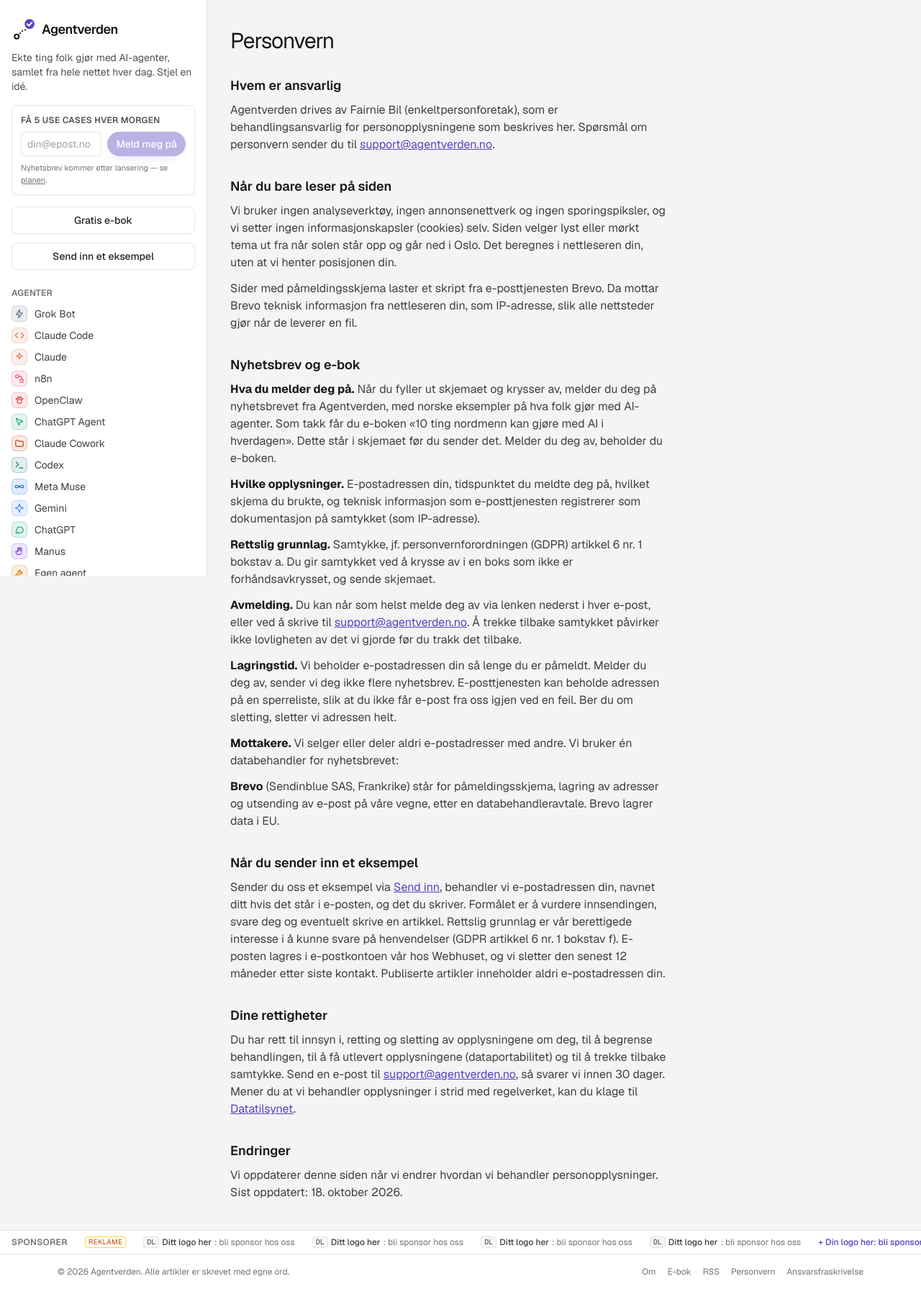
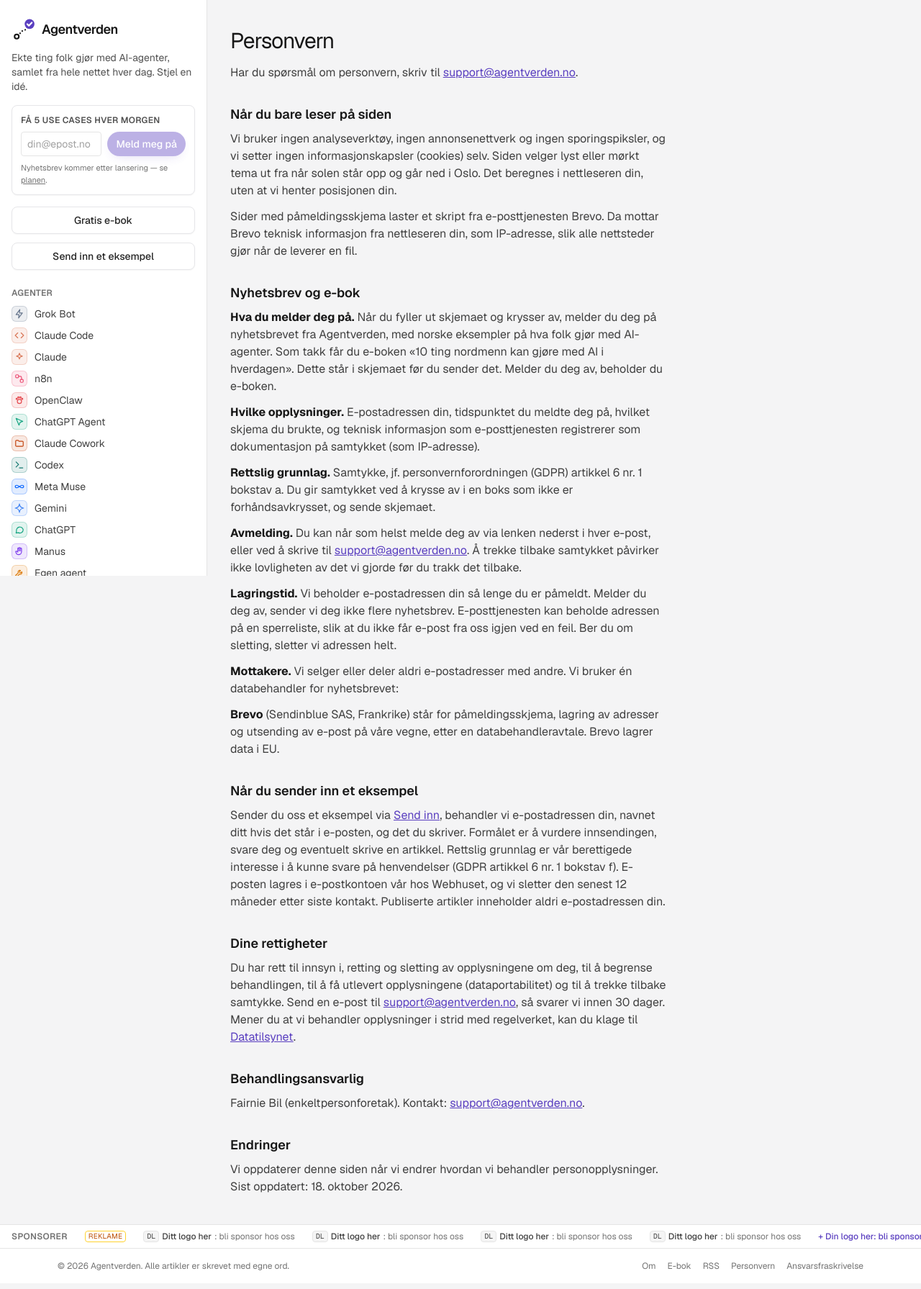
Before and after one commit to Lise-KI/agentverden, a Next.js app: page /personvern in a window 1280 px wide. Shown: the whole page at 72% size. Built offline with nearby package versions, Linux system fonts and the light colour scheme.

Commit message:
Personvern: flytt behandlingsansvarlig til en kort linje nederst
Co-Authored-By: Claude Opus 5.5 <noreply@anthropic.com>
Claude-Session: https://claude.ai/code/session_011SA7d6mQTL3dwGya4JsLJm

```diff
--- a/src/app/personvern/page.tsx
+++ b/src/app/personvern/page.tsx
@@ -28,11 +28,8 @@ export default function PersonvernPage() {
           Personvern
         </h1>
 
-        <H2>Hvem er ansvarlig</H2>
         <p>
-          Agentverden drives av Fairnie Bil (enkeltpersonforetak), som er
-          behandlingsansvarlig for personopplysningene som beskrives her.
-          Spørsmål om personvern sender du til{" "}
+          Har du spørsmål om personvern, skriv til{" "}
           <a href="mailto:support@agentverden.no" className={linkCls}>
             support@agentverden.no
           </a>
@@ -139,6 +136,15 @@ export default function PersonvernPage() {
           .
         </p>
 
+        <H2>Behandlingsansvarlig</H2>
+        <p>
+          Fairnie Bil (enkeltpersonforetak). Kontakt:{" "}
+          <a href="mailto:support@agentverden.no" className={linkCls}>
+            support@agentverden.no
+          </a>
+          .
+        </p>
+
         <H2>Endringer</H2>
         <p>
           Vi oppdaterer denne siden når vi endrer hvordan vi behandler
```
